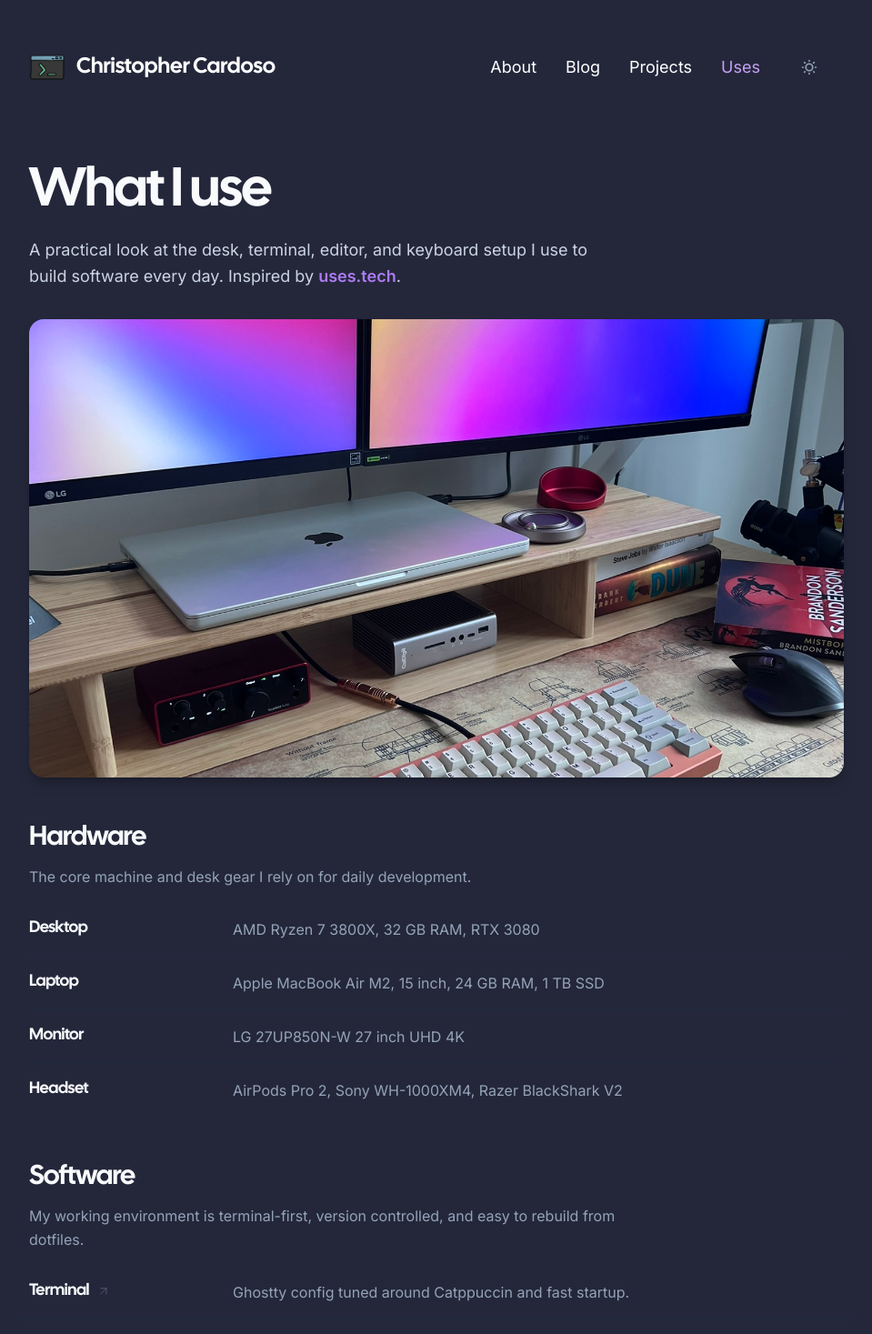
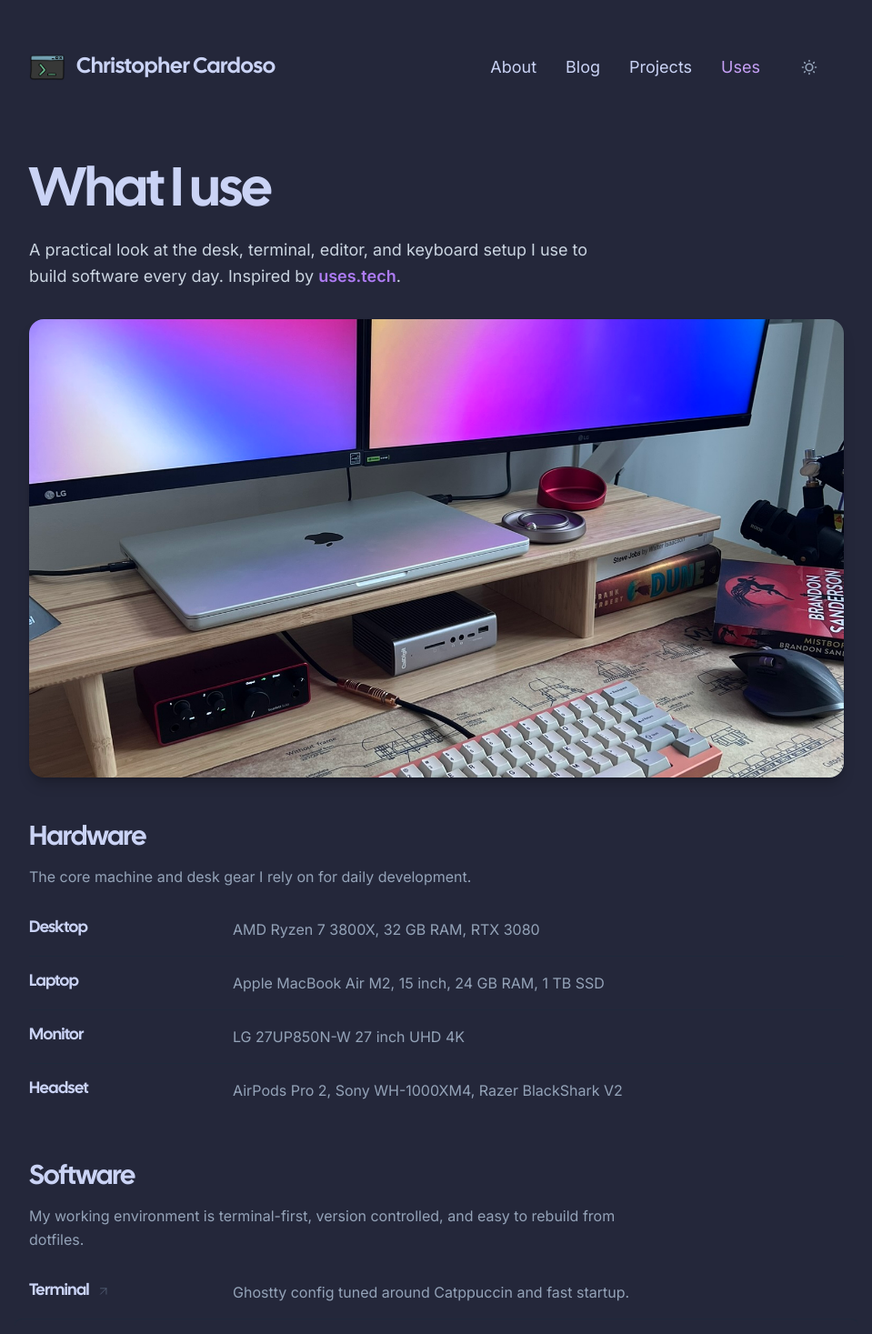
Before and after one commit to kriscard/christophercardoso.dev, a Next.js app: page /uses in a window 1280 px wide. Shown: the top 1467 px of the page at 91% size, without its empty margins (160-1119 px from the left). Built offline with nearby package versions, Linux system fonts and the light colour scheme.

Commit message:
style(dark): soften whites to Catppuccin text tone
Body was pure #fff and headings slate-50 while prose used Catppuccin's
#cad3f5, so UI chrome outshone the content. All primary dark-mode text
now uses ctp-text, and light-mode body drops pure black for slate-900.

```diff
--- a/app/blog/[slug]/page.tsx
+++ b/app/blog/[slug]/page.tsx
@@ -92,7 +92,7 @@
             share="text-morph"
             default="none"
           >
-            <h1 className="mt-4 text-balance font-heading text-[2rem] font-bold leading-tight tracking-tight text-gray-900 dark:text-gray-50 md:text-5xl">
+            <h1 className="mt-4 text-balance font-heading text-[2rem] font-bold leading-tight tracking-tight text-gray-900 dark:text-ctp-text md:text-5xl">
               {post.title}
             </h1>
           </ViewTransition>
--- a/app/layout.tsx
+++ b/app/layout.tsx
@@ -98,7 +98,7 @@
         fontMono.variable
       )}
     >
-      <body className="flex min-h-dvh flex-col overflow-x-hidden bg-lightGray p-4 text-black dark:bg-dark dark:text-white">
+      <body className="flex min-h-dvh flex-col overflow-x-hidden bg-lightGray p-4 text-gray-900 dark:bg-dark dark:text-ctp-text">
         <ThemeProvider
           attribute="class"
           defaultTheme="dark"
--- a/app/not-found.tsx
+++ b/app/not-found.tsx
@@ -4,7 +4,7 @@
   return (
     <div className="py-8 md:py-12">
       <div className="rounded-lg border border-dashed border-gray-300/80 bg-white/45 p-8 text-center dark:border-gray-700 dark:bg-gray-800/25">
-        <h1 className="font-heading text-3xl text-gray-900 dark:text-gray-50 md:text-4xl">
+        <h1 className="font-heading text-3xl text-gray-900 dark:text-ctp-text md:text-4xl">
           Page not found
         </h1>
         <p className="mx-auto mt-3 max-w-[48ch] text-base leading-relaxed text-gray-600 dark:text-gray-300">
--- a/app/uses/page.tsx
+++ b/app/uses/page.tsx
@@ -138,7 +138,7 @@
 }) {
   return (
     <div className="mb-4 max-w-2xl">
-      <h2 className="font-heading text-2xl tracking-tight text-gray-900 dark:text-gray-50 md:text-3xl">
+      <h2 className="font-heading text-2xl tracking-tight text-gray-900 dark:text-ctp-text md:text-3xl">
         {title}
       </h2>
       {children ? (
@@ -153,7 +153,7 @@
 function ItemRow({ name, description, href }: LinkedItem) {
   const body = (
     <>
-      <h3 className="font-heading text-lg leading-snug tracking-tight text-gray-900 transition-colors group-hover:text-purple-600 dark:text-gray-50 dark:group-hover:text-purple-300">
+      <h3 className="font-heading text-lg leading-snug tracking-tight text-gray-900 transition-colors group-hover:text-purple-600 dark:text-ctp-text dark:group-hover:text-purple-300">
         <span className="inline-flex items-center gap-2">
           {name}
           {href ? (
@@ -203,7 +203,7 @@
     <div className="space-y-10 py-8 md:space-y-12 md:py-12">
       <header>
         <div className="mb-8 max-w-3xl">
-          <h1 className="font-heading text-4xl font-bold leading-tight tracking-tight text-gray-900 dark:text-gray-50 md:text-6xl">
+          <h1 className="font-heading text-4xl font-bold leading-tight tracking-tight text-gray-900 dark:text-ctp-text md:text-6xl">
             What I use
           </h1>
           <p className="mt-5 max-w-[58ch] text-lg leading-relaxed text-gray-700 dark:text-gray-300">
--- a/components/projects-list.tsx
+++ b/components/projects-list.tsx
@@ -27,7 +27,7 @@
             className="group -mx-4 block cursor-pointer rounded-lg px-4 py-5 transition-colors hover:bg-white/50 focus-visible:outline-none focus-visible:ring-2 focus-visible:ring-purple-500/70 focus-visible:ring-offset-2 focus-visible:ring-offset-lightGray dark:hover:bg-white/[0.04] dark:focus-visible:ring-offset-dark"
             aria-label={`Open ${project.title} project`}
           >
-            <h3 className="inline-flex items-center gap-2 text-balance font-heading text-xl leading-snug tracking-tight text-gray-900 transition-colors group-hover:text-purple-600 dark:text-gray-50 dark:group-hover:text-purple-300 md:text-2xl">
+            <h3 className="inline-flex items-center gap-2 text-balance font-heading text-xl leading-snug tracking-tight text-gray-900 transition-colors group-hover:text-purple-600 dark:text-ctp-text dark:group-hover:text-purple-300 md:text-2xl">
               {project.title}
               <ArrowIcon className="size-4 text-gray-500 transition-transform duration-200 group-hover:-translate-y-0.5 group-hover:translate-x-0.5 group-hover:text-purple-600 dark:group-hover:text-purple-300" />
             </h3>
--- a/components/social-links.tsx
+++ b/components/social-links.tsx
@@ -7,7 +7,7 @@
 }
 
 const socialLinkClass =
-  "flex min-h-touch min-w-touch items-center justify-center rounded-lg text-gray-800 transition-colors duration-200 hover:bg-purple-500/10 hover:text-purple-700 focus-visible:outline-none focus-visible:ring-2 focus-visible:ring-purple-500/70 focus-visible:ring-offset-2 focus-visible:ring-offset-lightGray dark:text-gray-100 dark:hover:bg-purple-400/10 dark:hover:text-purple-300 dark:focus-visible:ring-offset-dark"
+  "flex min-h-touch min-w-touch items-center justify-center rounded-lg text-gray-800 transition-colors duration-200 hover:bg-purple-500/10 hover:text-purple-700 focus-visible:outline-none focus-visible:ring-2 focus-visible:ring-purple-500/70 focus-visible:ring-offset-2 focus-visible:ring-offset-lightGray dark:text-ctp-text dark:hover:bg-purple-400/10 dark:hover:text-purple-300 dark:focus-visible:ring-offset-dark"
 
 export function SocialLinks({ className }: SocialLinksProps) {
   return (
--- a/features/post/components/blog-index.tsx
+++ b/features/post/components/blog-index.tsx
@@ -107,7 +107,7 @@
         "inline-flex min-h-touch items-center rounded-lg text-sm transition-colors focus-visible:outline-none focus-visible:ring-2 focus-visible:ring-purple-500/70 focus-visible:ring-offset-2 focus-visible:ring-offset-lightGray dark:focus-visible:ring-offset-dark md:min-h-0",
         isActive
           ? "text-purple-600 dark:text-purple-300"
-          : "text-gray-500 hover:text-gray-900 dark:text-gray-400 dark:hover:text-gray-100"
+          : "text-gray-500 hover:text-gray-900 dark:text-gray-400 dark:hover:text-ctp-text"
       )}
     >
       {children}
@@ -161,7 +161,7 @@
             name="q"
             defaultValue={query}
             placeholder="Search articles"
-            className="min-h-touch min-w-0 flex-1 appearance-none bg-transparent text-sm text-gray-900 outline-none placeholder:text-gray-500 dark:text-gray-100 dark:[color-scheme:dark] dark:placeholder:text-gray-500 md:min-h-9"
+            className="min-h-touch min-w-0 flex-1 appearance-none bg-transparent text-sm text-gray-900 outline-none placeholder:text-gray-500 dark:text-ctp-text dark:[color-scheme:dark] dark:placeholder:text-gray-500 md:min-h-9"
           />
           <button
             type="submit"
@@ -208,7 +208,7 @@
           share="text-morph"
           default="none"
         >
-          <TitleComponent className="mt-2 text-balance font-heading text-xl leading-snug tracking-tight text-gray-900 transition-colors group-hover:text-purple-600 dark:text-gray-50 dark:group-hover:text-purple-300 md:text-2xl">
+          <TitleComponent className="mt-2 text-balance font-heading text-xl leading-snug tracking-tight text-gray-900 transition-colors group-hover:text-purple-600 dark:text-ctp-text dark:group-hover:text-purple-300 md:text-2xl">
             {post.title}
           </TitleComponent>
         </ViewTransition>
@@ -236,7 +236,7 @@
           share="text-morph"
           default="none"
         >
-          <h2 className="mt-3 max-w-2xl text-balance font-heading text-3xl leading-tight tracking-tight text-gray-900 transition-colors group-hover:text-purple-600 dark:text-gray-50 dark:group-hover:text-purple-300 md:text-4xl">
+          <h2 className="mt-3 max-w-2xl text-balance font-heading text-3xl leading-tight tracking-tight text-gray-900 transition-colors group-hover:text-purple-600 dark:text-ctp-text dark:group-hover:text-purple-300 md:text-4xl">
             {post.title}
           </h2>
         </ViewTransition>
@@ -268,7 +268,7 @@
 
   return (
     <div className="py-16 text-center sm:py-24">
-      <h2 className="font-heading text-2xl text-gray-900 dark:text-gray-50">
+      <h2 className="font-heading text-2xl text-gray-900 dark:text-ctp-text">
         No articles found
       </h2>
       <p className="mx-auto mt-3 max-w-[48ch] text-base leading-relaxed text-gray-600 dark:text-gray-400">
```
